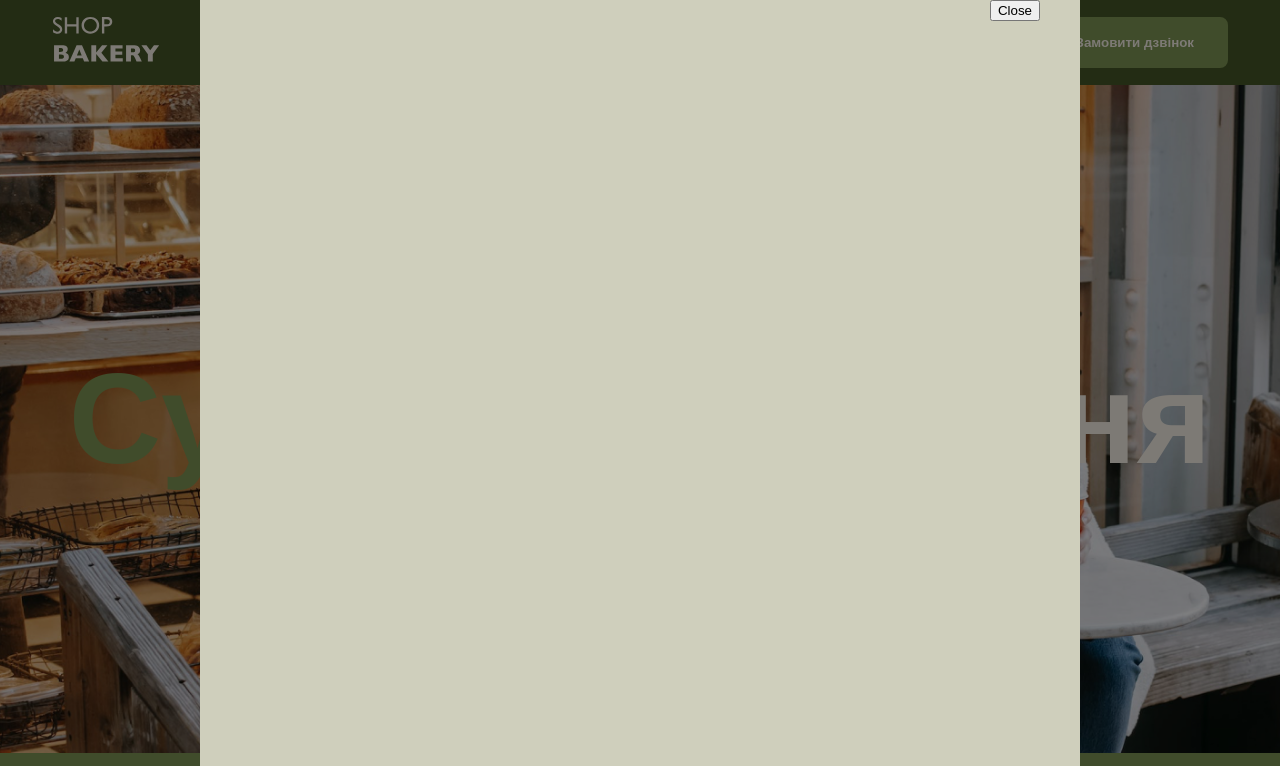
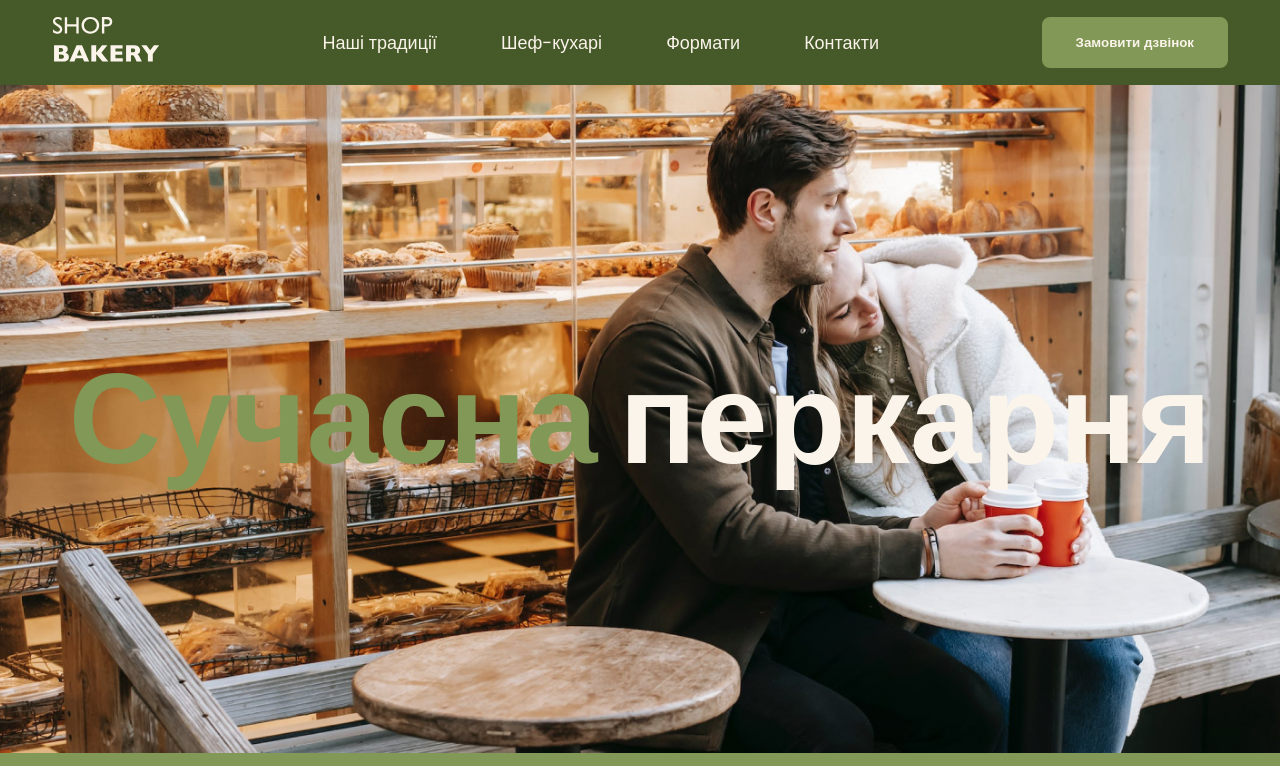
Before and after one commit to lozap/genius-test, a plain HTML site: page index.html in a window 1280 px wide. Shown: the top 766 px of the page. Drawn offline with Linux system fonts and the light colour scheme.

Commit message:
edit index.html and style.css

```diff
--- a/css/styles.css
+++ b/css/styles.css
@@ -176,6 +176,7 @@ ul {
   background-repeat: no-repeat;
   background-position: center top;
   background-size: cover;
+  /* background: url(../images/hero-section-background.jpg) no-repeat center; */
   /* background-attachment: fixed; */
 }
 
@@ -494,7 +495,7 @@ ul {
 
 .backdrop.is-hidden {
   /* display: none; */
-  /* у випадку необхідності анымації  замість display:none пишемо наступний код*/
+  /* у випадку необхідності анымації замість display:none пишемо наступний код*/
   opacity: 0;
   visibility: hidden;
   pointer-events: none;
--- a/index.html
+++ b/index.html
@@ -223,7 +223,7 @@
     </div>
   </footer>
 
-  <div class="backdrop">
+  <div class="backdrop is-hidden">
     <div class="modal">
       <button class="modal-btn-close" type="button">Close</button>
     </div>
```
